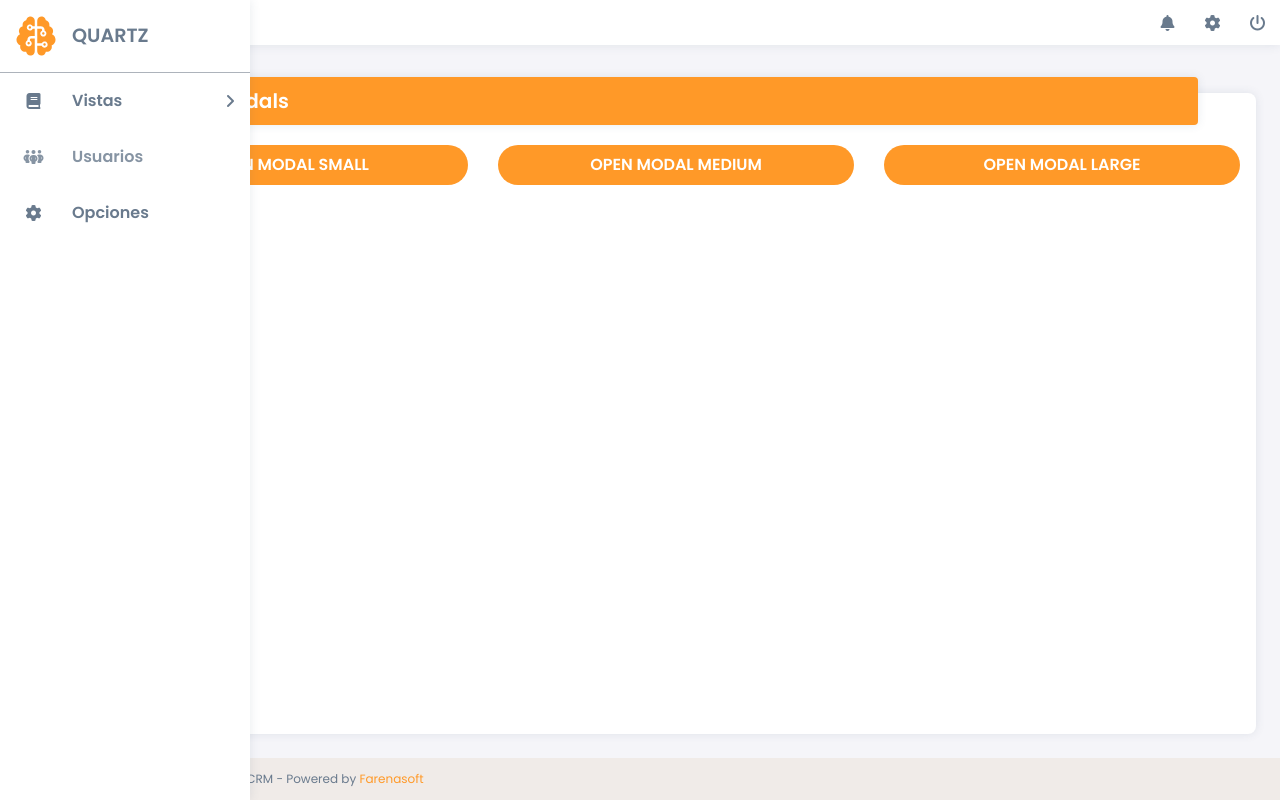
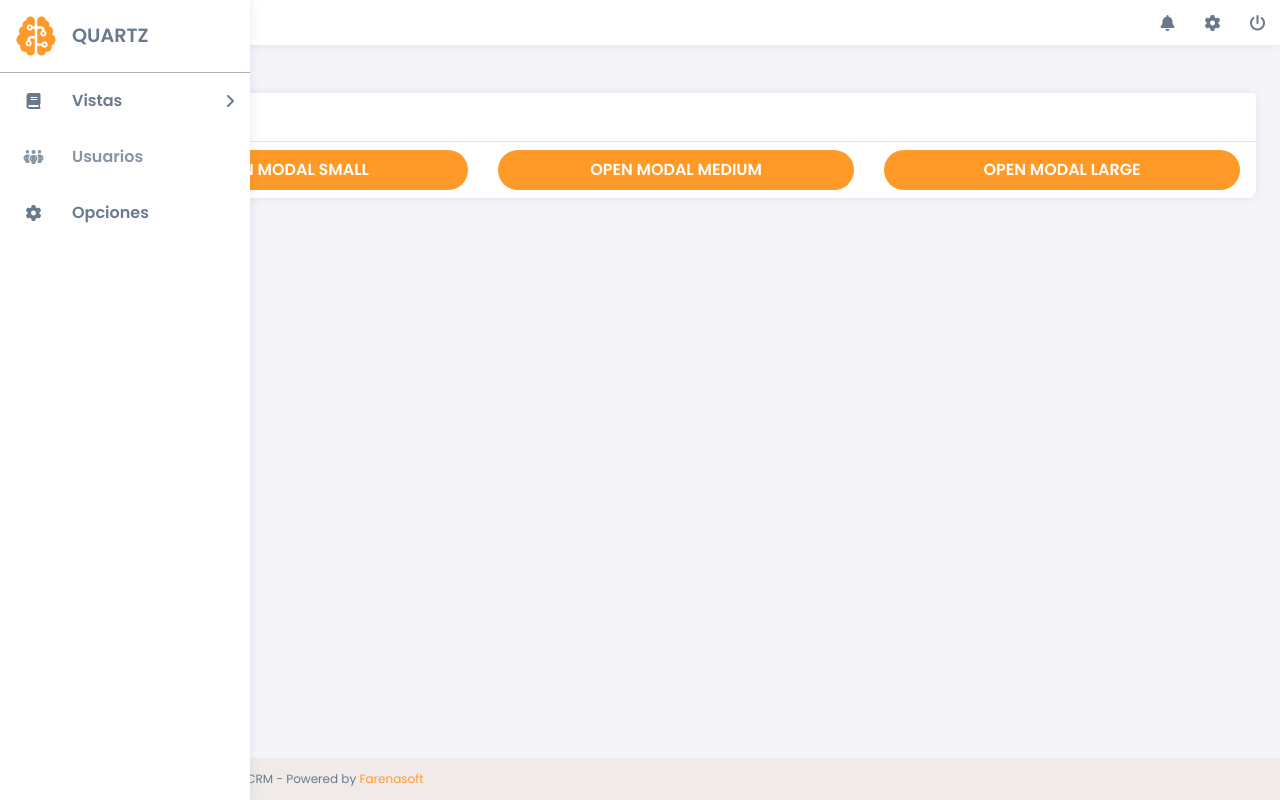
Before and after one commit to GuidoAgustin/sofia_frontend, a Vue app: page /modals in a window 1280 px wide. Built offline with nearby package versions, Linux system fonts and the light colour scheme; no server answers; sample sign-in values are in the browser's storage; what v-calendar would draw is missing.

Commit message:
Widget changed

```diff
--- a/src/assets/scss/_items.scss
+++ b/src/assets/scss/_items.scss
@@ -30,21 +30,14 @@
     height: calc(100% - 1.5em);
 
     .card-header {
-      background: var(--color-primary);
-      box-shadow: var(--shadow);
-      -webkit-box-shadow: var(--shadow);
-      -moz-box-shadow: var(--shadow);
-      border-radius: 0.25em;
-      position: absolute;
-      top: -1em;
-      color: #fff;
+      background: #fff;
+      border-top-left-radius: 0.25em;
+      border-top-right-radius: 0.25em;
       align-items: center;
       display: flex;
       align-items: center;
-      left: 50%;
-      transform: translateX(-50%);
-      width: 90%;
       padding: 0.75em 1em;
+      border-bottom: 1px solid rgba(0, 0, 0, 0.1);
 
       .widget-icon {
         display: block;
@@ -54,9 +47,16 @@
         font-size: 1.25em;
         margin: 0;
       }
-    }
-    .card-header + .card-body {
-      padding-top: 3.25em;
+
+      .buttons {
+        display: flex;
+        gap: 0.5em;
+
+        .btn {
+          font-size: 0.9em;
+          white-space: nowrap;
+        }
+      }
     }
     .card-body {
       flex-grow: 1;
--- a/src/components/Widget.vue
+++ b/src/components/Widget.vue
@@ -1,8 +1,10 @@
 <template>
-  <div class="card widget">
+  <div class="card widget h-auto">
     <div class="card-header">
       <i class="widget-icon" :class="icon" v-if="icon"></i>
       <h3 class="w-100"><slot name="title">Widget Title</slot></h3>
+
+      <div class="buttons"><slot name="buttons"> </slot></div>
     </div>
     <div class="card-body">
       <slot>Widget Body</slot>
```
